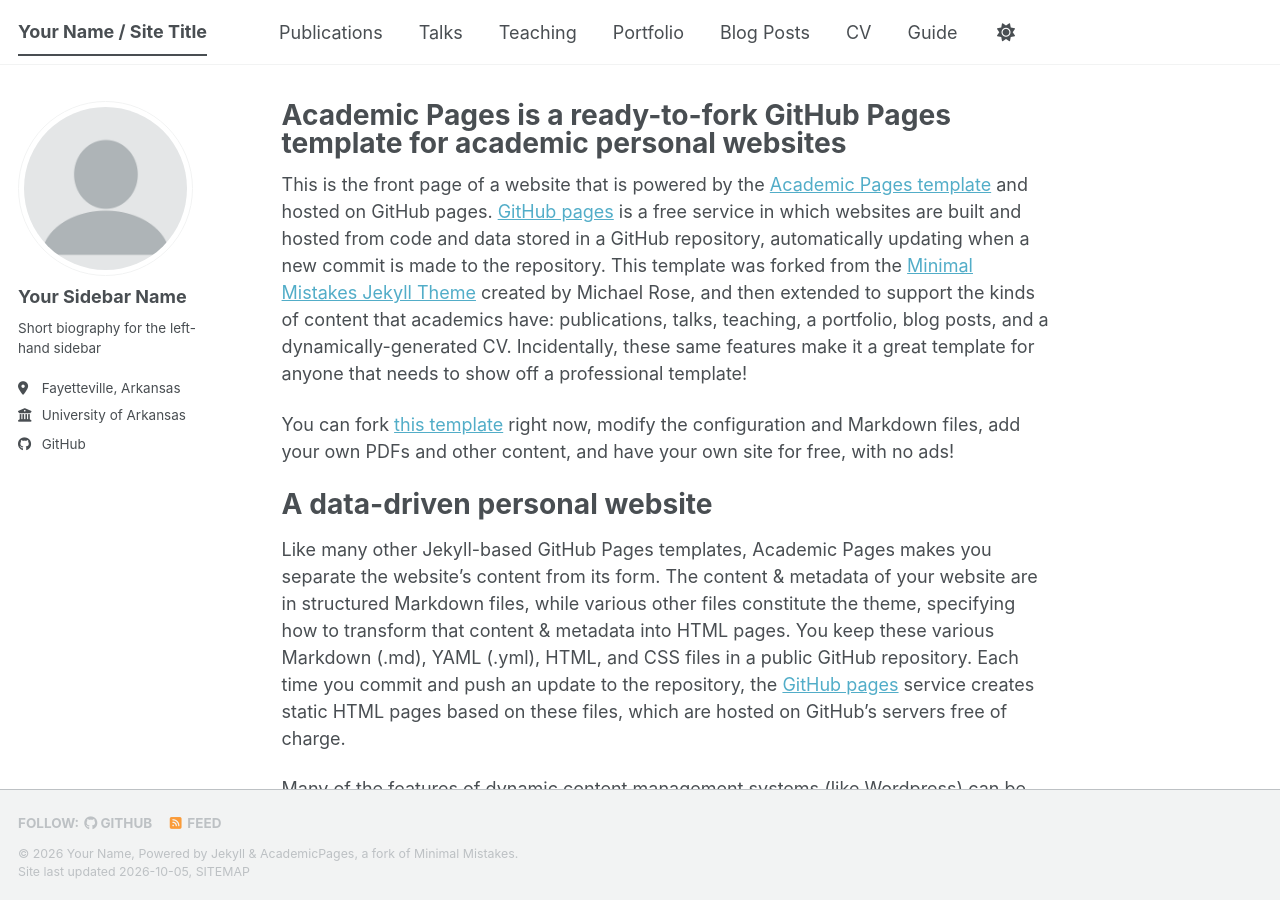
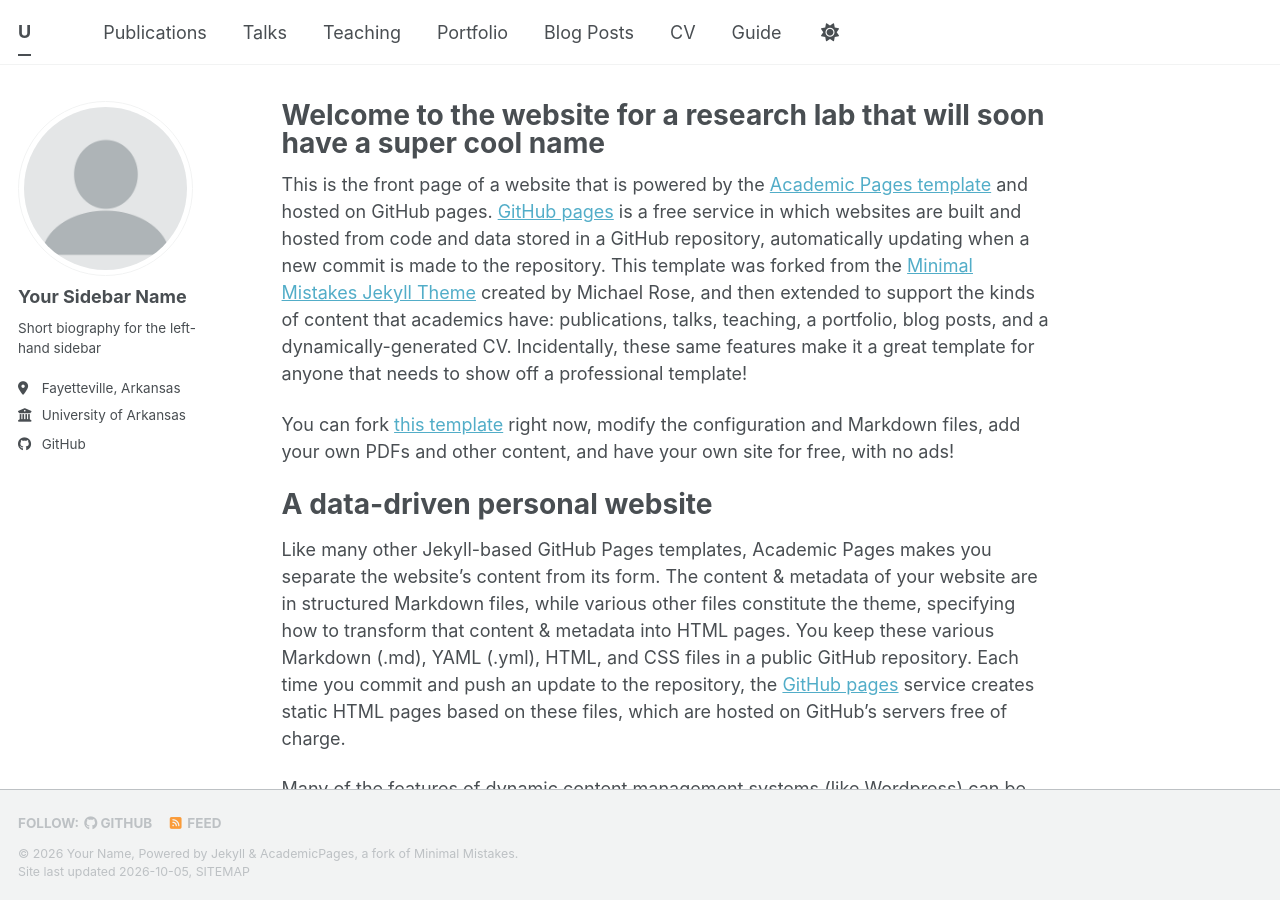
Before and after one commit to UARKGeomorph/UARKgeomorph.github.io, a Jekyll site: the page built from _pages/about.md, in a window 1280 px wide and 900 px high. Built offline with Jekyll 4.4.1, drawn with Linux system fonts in a browser that asks for light colours; a style sheet for code colours, icons or effects is not loaded.

Commit message:
updates to config and about

```diff
--- a/_config.yml
+++ b/_config.yml
@@ -9,7 +9,7 @@
 # Basic Site Settings
 locale                   : "en-US"
 site_theme               : "default" # The available themes options are "default", "air", "sunrise", "mint", "dirt" and "contrast"
-title                    : "Your Name / Site Title"
+title                    : "U"
 title_separator          : "-"
 name                     : &name "Your Name"
 description              : &description "Your Name's academic portfolio"   # Update this with a general description of your site, this is the default if not overridden by a page
--- a/_pages/about.md
+++ b/_pages/about.md
@@ -1,6 +1,6 @@
 ---
 permalink: /
-title: "Academic Pages is a ready-to-fork GitHub Pages template for academic personal websites"
+title: "Welcome to the website for a research lab that will soon have a super cool name"
 author_profile: true
 redirect_from:
   - /about/
```
